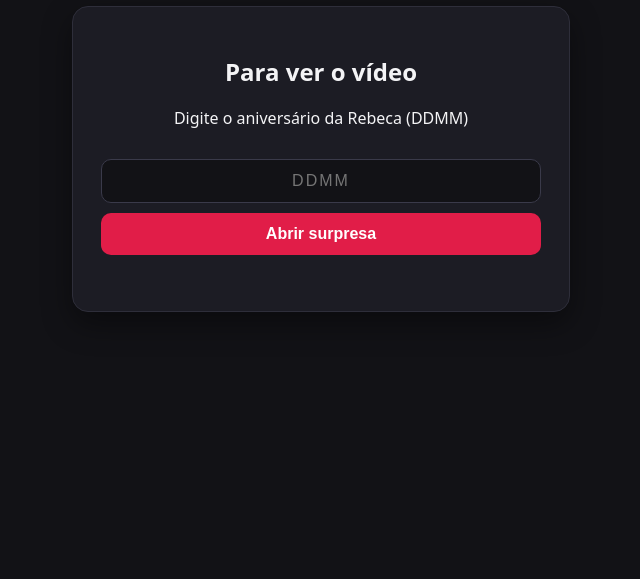
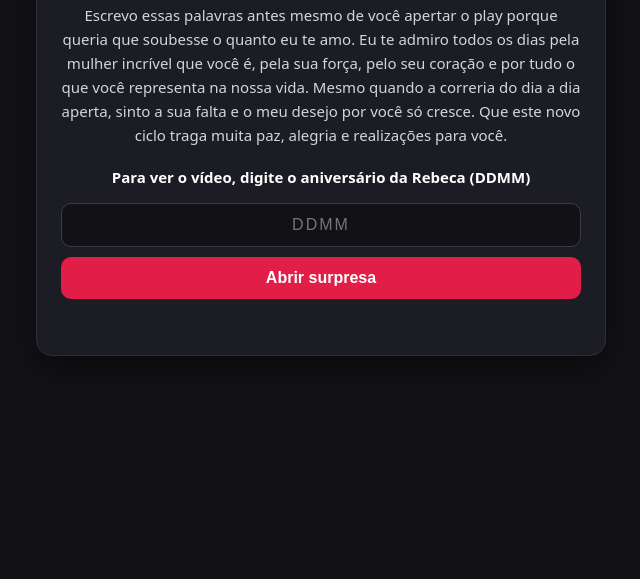
Before and after one commit to brunovenditti20-hash/surpresa-naiara, a plain HTML site: page index.html in a window 1280 px wide. Shown: the part 261-840 px from the top of the page, without its empty margins (319-959 px from the left). After the commit the page ends 800 px from the top, so only its background shows below. Drawn offline with Linux system fonts and the light colour scheme.

Commit message:
Revise birthday message and update styles
Updated the title and added a heartfelt birthday message. Adjusted styles for better layout and presentation.

```diff
--- a/index.html
+++ b/index.html
@@ -3,7 +3,7 @@
 <head>
   <meta charset="UTF-8" />
   <meta name="viewport" content="width=device-width, initial-scale=1.0" />
-  <title>Um presente especial</title>
+  <title>Feliz Aniversário, Meu Amor!</title>
   <style>
     body {
       margin: 0;
@@ -14,22 +14,38 @@
       color: #f4f4f6;
       font-family: system-ui, -apple-system, sans-serif;
       padding: 20px;
+      box-sizing: border-box;
     }
     .card {
       width: 100%;
-      max-width: 440px;
+      max-width: 520px;
       background: #1c1c24;
       border: 1px solid #2e2e3a;
       border-radius: 16px;
-      padding: 28px;
+      padding: 28px 24px;
       text-align: center;
       box-shadow: 0 12px 30px rgba(0, 0, 0, 0.4);
+    }
+    h2 {
+      margin-top: 0;
+      color: #fff;
+    }
+    .mensagem {
+      line-height: 1.6;
+      color: #d4d4dc;
+      font-size: 15px;
+      margin-bottom: 20px;
+    }
+    .instrucao {
+      font-size: 15px;
+      color: #fff;
+      margin-bottom: 6px;
     }
     input {
       width: 100%;
       box-sizing: border-box;
       padding: 12px 14px;
-      margin: 14px 0 10px;
+      margin: 10px 0;
       border-radius: 10px;
       border: 1px solid #3a3a4a;
       background: #121216;
@@ -83,8 +99,11 @@
 <body>
 
   <div class="card" id="tela-bloqueio">
-    <h2>Para ver o vídeo</h2>
-    <p>Digite o aniversário da Rebeca (DDMM)</p>
+    <h2>Feliz aniversário, meu amor!</h2>
+    <p class="mensagem">
+      Escrevo essas palavras antes mesmo de você apertar o play porque queria que soubesse o quanto eu te amo. Eu te admiro todos os dias pela mulher incrível que você é, pela sua força, pelo seu coração e por tudo o que você representa na nossa vida. Mesmo quando a correria do dia a dia aperta, sinto a sua falta e o meu desejo por você só cresce. Que este novo ciclo traga muita paz, alegria e realizações para você.
+    </p>
+    <p class="instrucao"><strong>Para ver o vídeo, digite o aniversário da Rebeca (DDMM)</strong></p>
     <input type="password" id="senha" inputmode="numeric" placeholder="DDMM" autocomplete="off" />
     <button type="button" onclick="verificarSenha()">Abrir surpresa</button>
     <div class="erro" id="mensagem-erro"></div>
```
